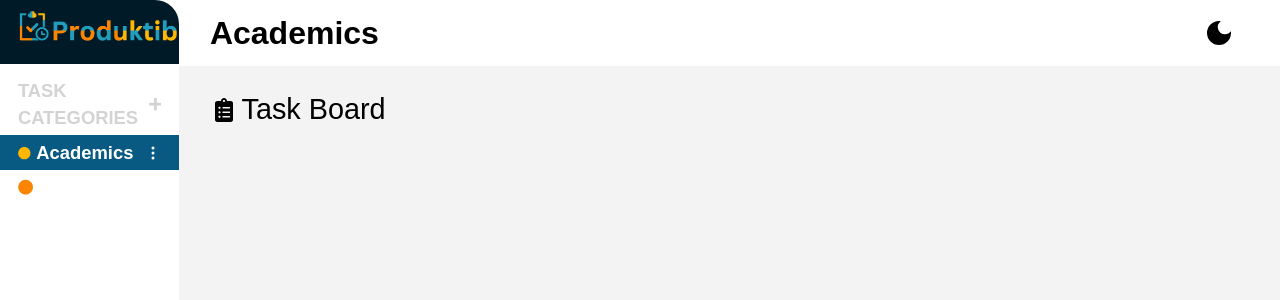
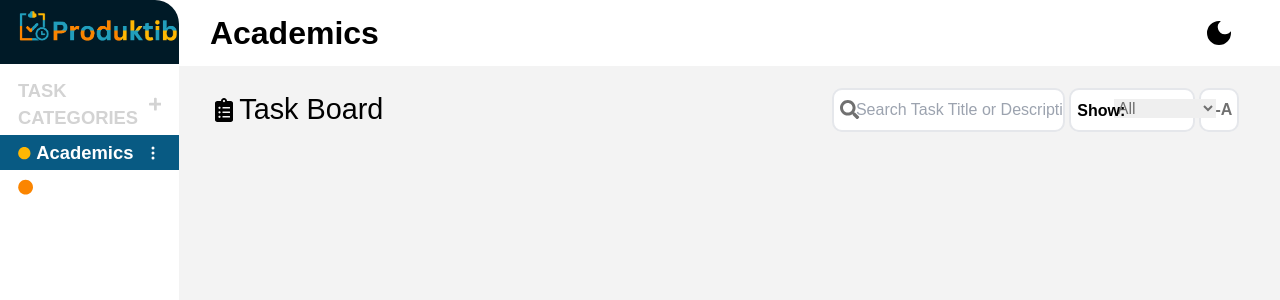
Before and after one commit to EXEcuted-tech/produktib, a React (Create React App) app in the folder client/: page / in a window 1280 px wide. Shown: the top 300 px of the page. Built offline with nearby package versions, Linux system fonts and the light colour scheme.

Commit message:
First Section

```diff
--- a/client/src/App.tsx
+++ b/client/src/App.tsx
@@ -1,4 +1,4 @@
-import React from 'react';
+import React, { useEffect, useState } from 'react';
 import './App.css';
 import Sidebar from './components/sidebar/Sidebar'
 import Header from './components/header/Header';
@@ -7,11 +7,20 @@ import Delete from './components/modal/Delete';
 import Edit from './components/modal/Edit';
 import Category from './components/modal/Category';
 
-import { FaClipboardList } from "react-icons/fa";
+import { FaClipboardList, FaSearch } from "react-icons/fa";
 
 //We will use this ra since usa ra ato page hehe
 
 function App() {
+  const [taskExist,setTaskExist] = useState(false);
+  const [order,setOrder] = useState(false);
+
+  useEffect(()=>{
+    //Change to see layout of no task and vice-versa
+    setTaskExist(false);
+    console.log(order);
+  },[])
+
   return (
     <div className="animate-fade-in font-montserrat">
       <div className='flex'>
@@ -28,10 +37,37 @@ function App() {
           <Header/>
           <div className='bg-[#F3F3F3] h-[91.9vh]'>
 
-              <div className='flex pt-[2%] pl-[3%] items-center'>
-                <FaClipboardList className='text-[1.5em]'/>
-                <h1 className='text-[1.8em] font-medium pl-[0.5%]'>Task Board</h1>
+              <div className='flex pt-[2%] pl-[3%]'>
+                <div className='flex items-center w-[58%]'>
+                  <FaClipboardList className='text-[1.5em]'/>
+                  <h1 className='text-[1.8em] font-medium pl-[0.5%]'>Task Board</h1>
+                </div>
 
+                <div className='flex w-[42%] relative'>
+                  <FaSearch className='text-[1.2em] absolute top-[26%] ml-[2%] text-[#707070]'/>
+                  <input type="text" placeholder="Search Task Title or Description..."
+                  className='pl-[5%] w-[52%] border-2 rounded-[10px] mr-[1%]'/>
+                  <div className='flex w-[28%] bg-white border-2 rounded-[10px] relative'>
+                    <h1 className='absolute top-[23%] pl-[5%] font-semibold'>Show:</h1>
+                    <div className='pl-[35%] py-[5%]'>
+                      <select className='text-[#707070] outline-none'>
+                        <option value="all">All</option>
+                        <option value="notStarted">Not Started</option>
+                        <option value="inProgress">In Progress</option>
+                        <option value="completed">Completed</option>
+                      </select>
+                    </div>
+                  </div>
+                  <button className='ml-[1%] bg-white border-[2px] rounded-[10px] px-[1%]'
+                    onClick={() => { setOrder(prevOrder => !prevOrder) }}>
+                    {order
+                    ?
+                    <h1 className='text-[#707070] font-bold'>A-Z</h1>
+                    :
+                    <h1 className='text-[#707070] font-bold'>Z-A</h1>
+                    }
+                  </button>
+                </div>
               </div>
 
               <div>
```
